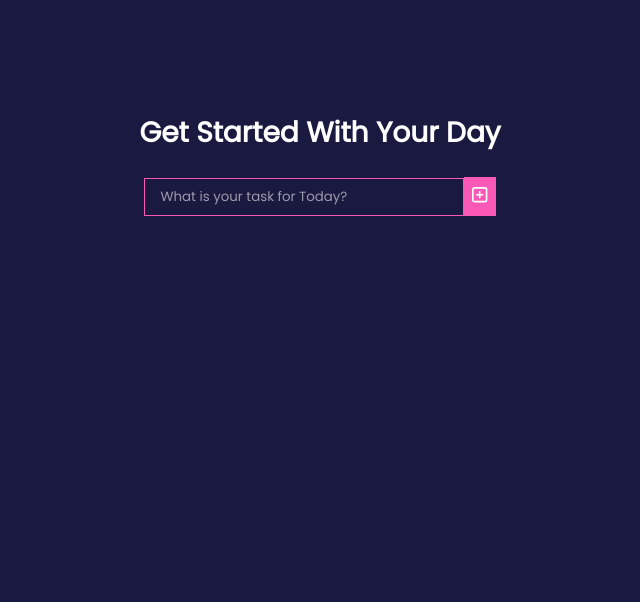
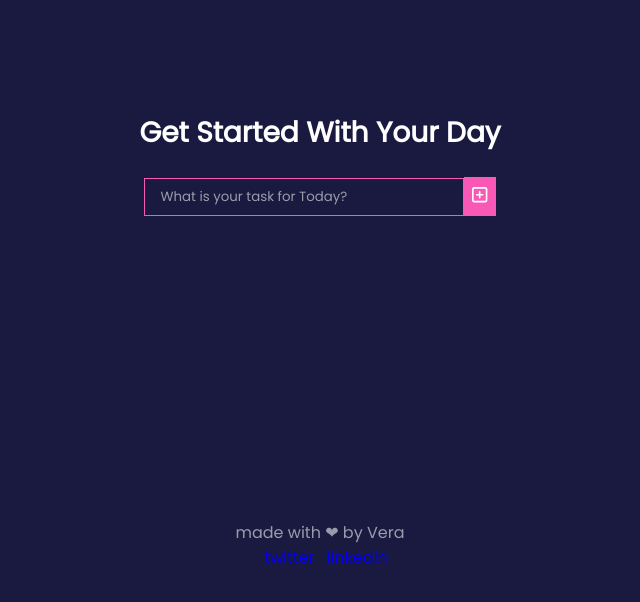
Before and after one commit to chiomavera/TaskMate, a React (Create React App) app: page / in a window 1280 px wide. Shown: the top 602 px of the page, without its empty margins (320-960 px from the left). Built offline with nearby package versions, Linux system fonts and the light colour scheme.

Commit message:
[FEAT]: add footer

```diff
--- a/src/App.js
+++ b/src/App.js
@@ -1,10 +1,12 @@
 import React from 'react'
 import TodoWrapper from './components/TodoWrapper';
+import Footer from './components/Footer';
 
 const App = () => {
   return (
     <div className="App">
      <TodoWrapper/>
+     <Footer />
     </div>
   );
 }
--- /dev/null
+++ b/src/components/Footer.jsx
@@ -0,0 +1,15 @@
+import React from 'react'
+
+const Footer = () => {
+  return (
+    <div className='footer'>
+      <p className='footer-text'>made with ❤ by <a className='github' href="https://github.com/chiomavera/">Vera</a></p>
+      <div>
+      <a  className='socials' href="https://twitter.com/nkanmuo_vera">twitter</a>
+      <a  className='socials' href="https://www.linkedin.com/in/chioma-vera-nkanmuo/">linkedIn</a>
+      </div>
+    </div>
+  )
+}
+
+export default Footer
--- a/src/index.modules.css
+++ b/src/index.modules.css
@@ -21,6 +21,10 @@ body {
 
 .App {
   text-align: center;
+}
+
+a{
+  text-decoration: none;
 }
 
 h1 {
@@ -140,6 +144,19 @@ h1 {
   font-size: 1.1rem;
 }
 
+.footer{
+  margin-top: 15rem;
+}
+
+.footer-text,
+.github{
+  color: #ffffff90;
+}
+
+.socials{
+  margin-left: 0.75rem;
+}
+
 @media (max-width: 450px) {
   .todo__input {
 
```
